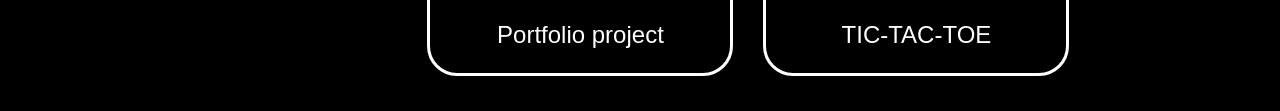
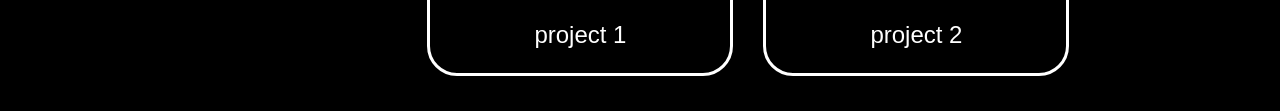
Before and after one commit to LykassovArsen/index.html, a plain HTML site: page index.html in a window 1280 px wide. Shown: the part 2274-2385 px from the top of the page. Drawn offline with Linux system fonts and the light colour scheme.

Commit message:
Update index.html

```diff
--- a/index.html
+++ b/index.html
@@ -555,13 +555,13 @@
     <div class="blackdiv3">
         <h1 style="color: white;display: flex; font-size: 3em; margin-top: 100px; margin-left: 30px; text-align: center;">My Projects</h1>
         <div class="project-container">
-            <div class="project-box" style="margin-right: 30px";>
+            <div class="project-box" style="margin-right: 30px;">
                 <img src="https://code.visualstudio.com/assets/blogs/2021/10/20/vscode-dev.png" alt="Project 1">
-                <p>Portfolio project</p>
+                <p>project 1</p>
             </div>
             <div class="project-box">
                 <img src="https://play-lh.googleusercontent.com/0ynzKm6Uup2jd3Rdh1c-pwEA0sudtpp9ItULI8a-BdLSjht27ZSmD3x-O3VitcvnjIY=w526-h296-rw" alt="Project 2">
-                <p>TIC-TAC-TOE</p>
+                <p>project 2</p>
             </div>
         </div>
     </div>
```
